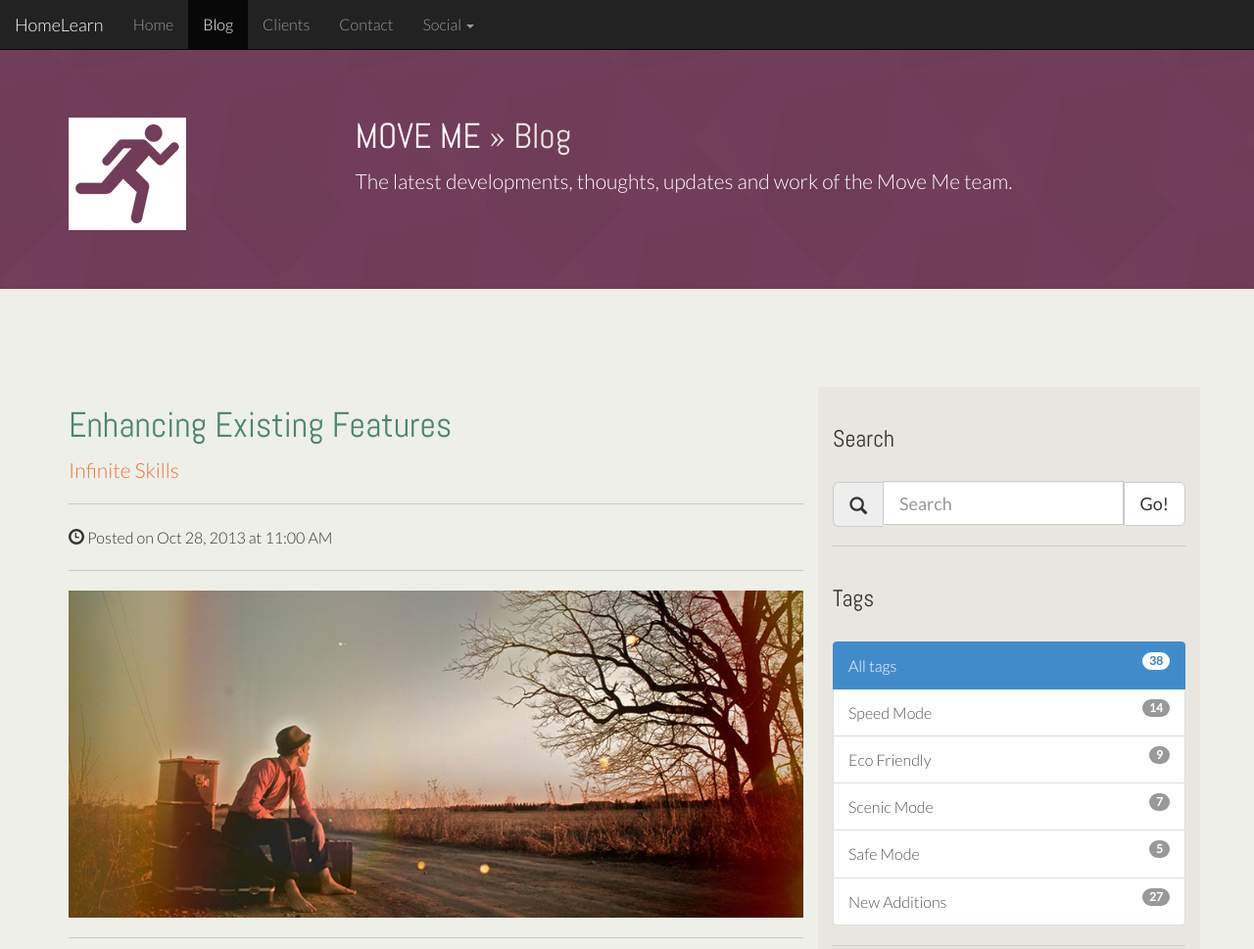
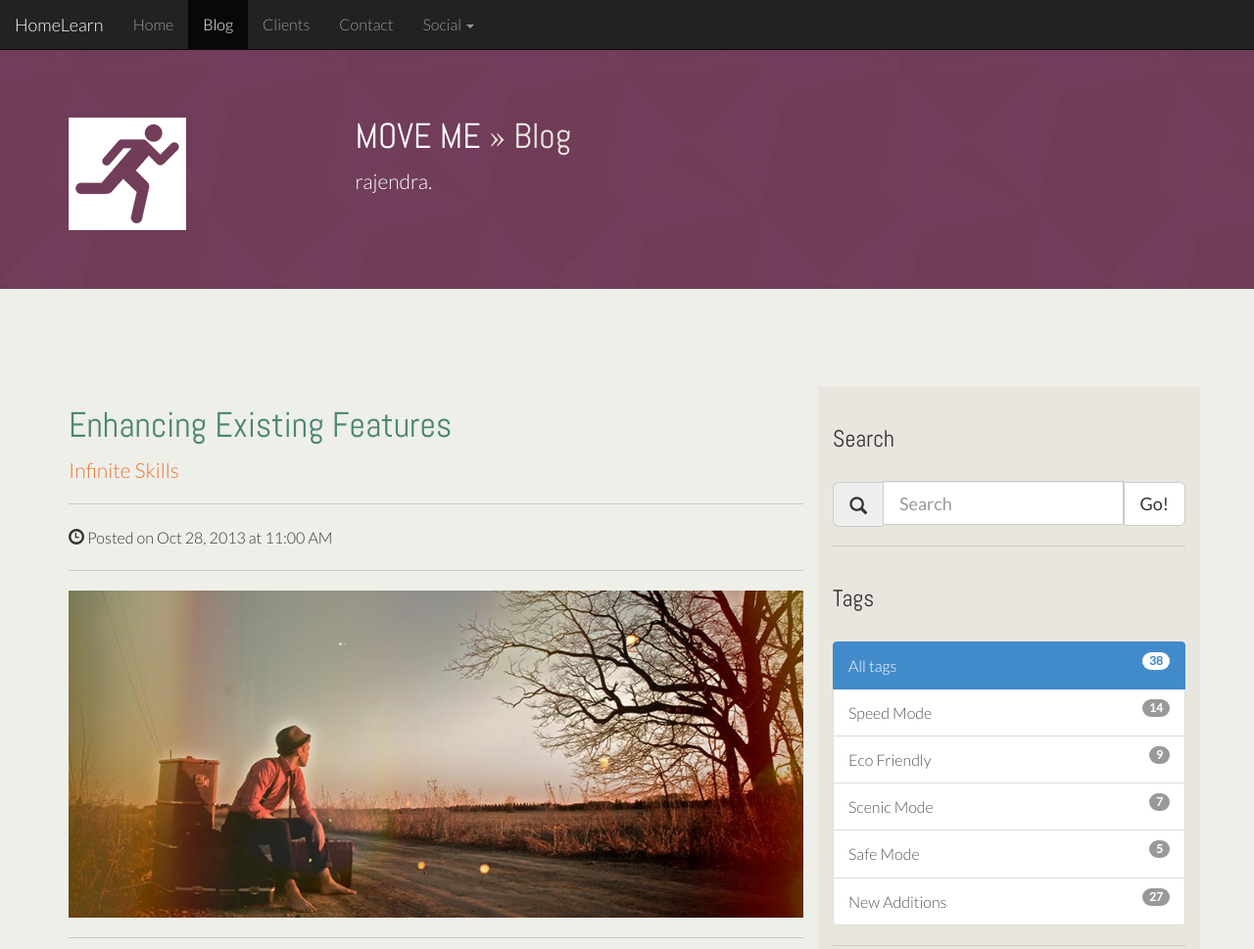
Before and after one commit to RajendraNittala/test, a plain HTML site: page blog.html in a window 1280 px wide. Shown: the top 969 px of the page at 98% size. Drawn offline with Linux system fonts and the light colour scheme.

Commit message:
Update blog.html

```diff
--- a/blog.html
+++ b/blog.html
@@ -52,7 +52,7 @@
             </div>
             <div class="col-xs-9">
                 <h1>MOVE ME <span class="text-muted">&raquo; Blog</span></h1>
-                <p class="lead">The latest developments, thoughts, updates and work of the Move Me team.</p>
+                <p class="lead">rajendra.</p>
             </div>
         </div>
     </div>
```
